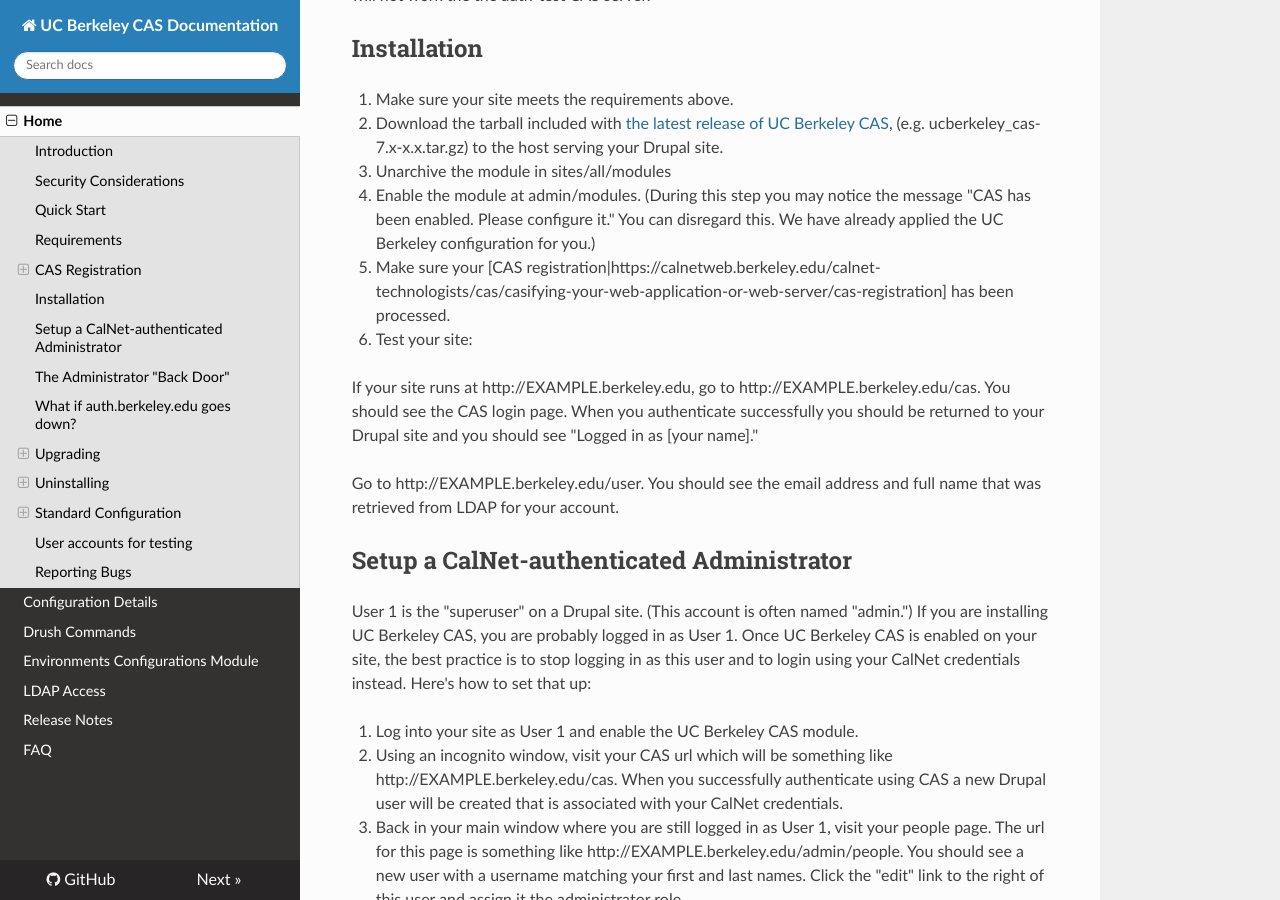
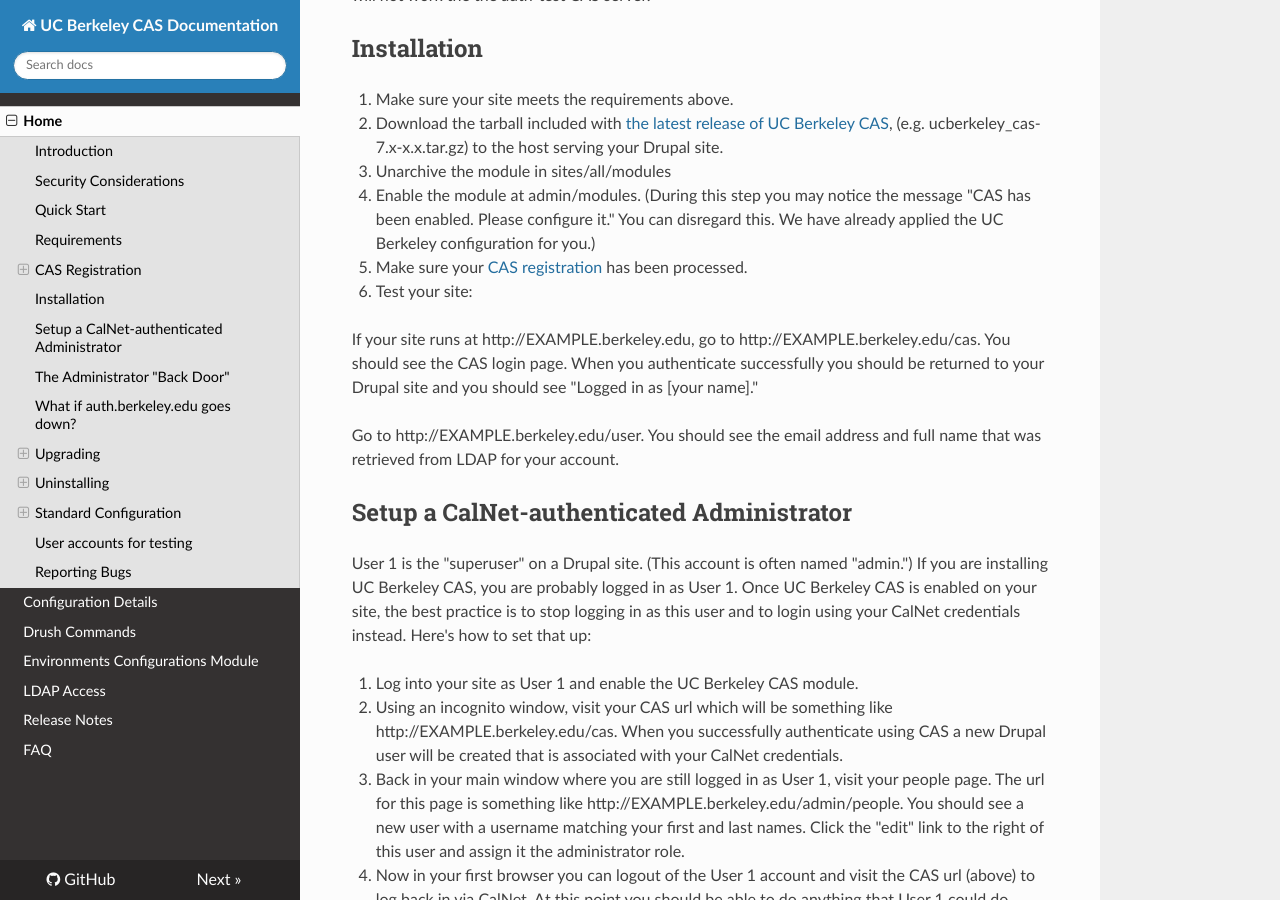
Before and after one commit to ucb-ist-drupal/ucberkeley_cas-7, an MkDocs documentation site: the page built from docs/index.md, in a window 1280 px wide and 900 px high, scrolled down 2609 px. Built offline with MkDocs 1.6.1, drawn with Linux system fonts in a browser that asks for light colours; nearby versions of some CDN libraries; old or Windows-style settings are respelled for this version of MkDocs.

Commit message:
Docs: Fix hyperlink in markdown.

```diff
--- a/docs/index.md
+++ b/docs/index.md
@@ -107,7 +107,7 @@ server.
 (e.g. ucberkeley_cas-7.x-x.x.tar.gz) to the host serving your Drupal site.
 3. Unarchive the module in sites/all/modules
 4. Enable the module at admin/modules. (During this step you may notice the message "CAS has been enabled. Please configure it." You can disregard this.  We have already applied the UC Berkeley configuration for you.)
-5. Make sure your [CAS registration|https://calnetweb.berkeley.edu/calnet-technologists/cas/casifying-your-web-application-or-web-server/cas-registration]
+5. Make sure your [CAS registration](https://calnetweb.berkeley.edu/calnet-technologists/cas/casifying-your-web-application-or-web-server/cas-registration)
 has been processed.
 6. Test your site:
 
```
